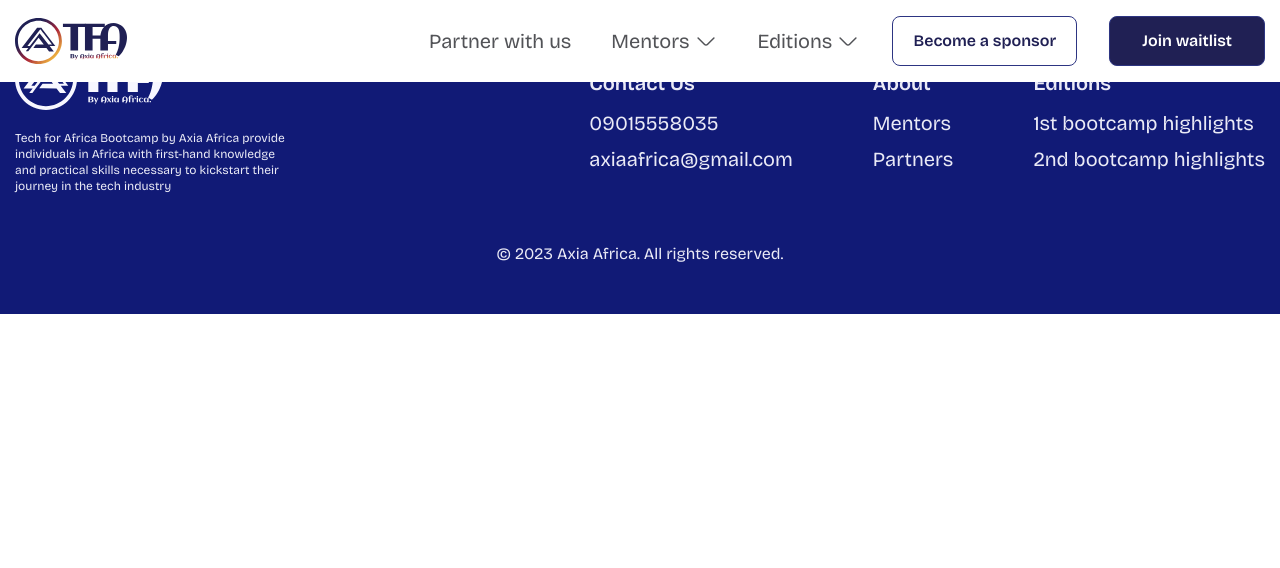
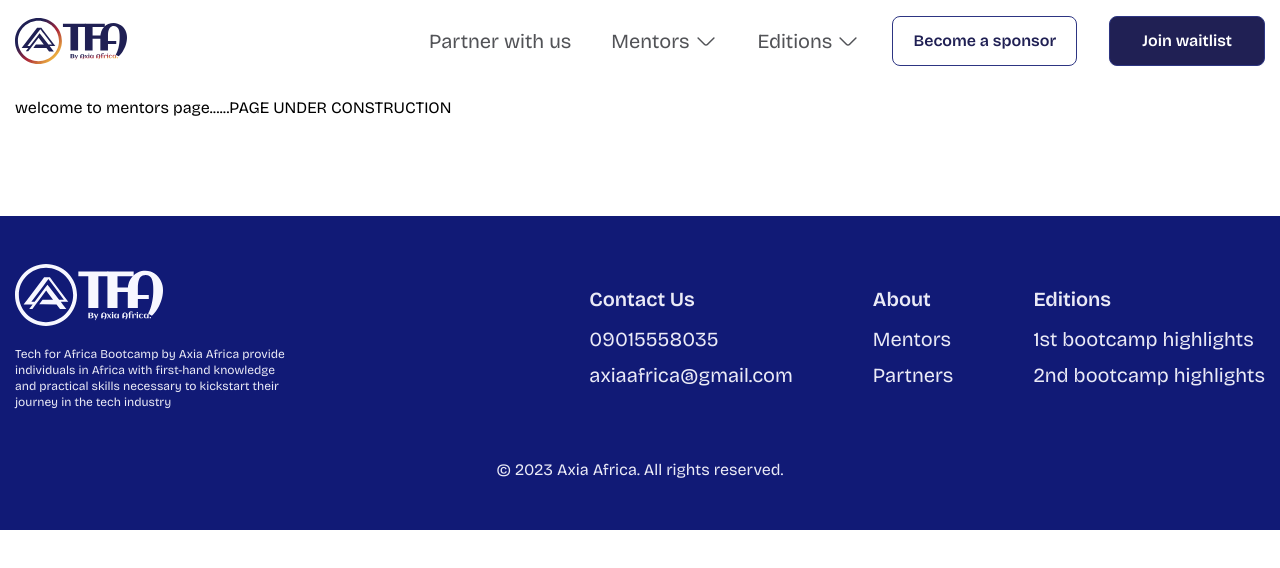
Before and after one commit to axiaafrica/Tech4africa, a Nuxt app: page /mentors in a window 1280 px wide. Shown: the top 568 px of the page. Built offline with nearby package versions, Linux system fonts and the light colour scheme; what vue3-marquee would draw is missing.

Commit message:
little animation

```diff
--- a/components/landing/why.vue
+++ b/components/landing/why.vue
@@ -27,6 +27,7 @@
         src="../../assets/images/homepage/africa.png"
         alt=""
         class="africa w-full object-cover"
+        v-motion-pop-visible
       />
     </div>
   </div>
--- a/components/layout/Footer.vue
+++ b/components/layout/Footer.vue
@@ -4,6 +4,7 @@
       <div class="md:flex md:justify-between md:items-center w-full">
         <div class="mb-6 md:mb-0 w-[278px]">
           <div class="logobox">
+            <nuxt-link to="/">
               <div class="logo text-2xl sm:text-3xl font-semibold">
                 <img
                   src="../../assets/images/icons/axialogo.svg"
@@ -11,6 +12,7 @@
                   class="w-[100px] md:w-[148px]"
                 />
               </div>
+            </nuxt-link>
             <div class="footsummery text-xs mt-5">
               Tech for Africa Bootcamp by Axia Africa provide individuals in Africa with
               first-hand knowledge and practical skills necessary to kickstart their
@@ -33,12 +35,12 @@
           <div class="text-sm md:text-xl">
             <h2 class="mb-3 font-semibold">About</h2>
             <ul class="flex flex-col gap-2">
-              <li>
-                <a href="#" class="hover:underline">Mentors</a>
-              </li>
-              <li>
-                <a href="#" class="hover:underline">Partners</a>
-              </li>
+              <nuxt-link to="/mentors">
+                <li>Mentors</li>
+              </nuxt-link>
+              <nuxt-link to="/partners">
+                <li>Partners</li>
+              </nuxt-link>
             </ul>
           </div>
           <div class="text-sm md:text-xl">
--- a/components/layout/TopBar.vue
+++ b/components/layout/TopBar.vue
@@ -19,6 +19,7 @@
               <nuxt-link to="/partners">
                 <li class="links text-xl">Partner with us</li>
               </nuxt-link>
+              <nuxt-link to="/mentors">
                 <li class="links flex items-center text-xl gap-1">
                   Mentors
                   <span
@@ -26,8 +27,9 @@
                       src="../../assets/images/icons/arrow_drop_down.svg"
                       alt=""
                       class="dropdown w-6 h-6 object-cover"
-                /></span>
-              </li>
+                  /></span></li
+              ></nuxt-link>
+
               <li class="links flex items-center text-xl gap-1">
                 Editions
                 <span
--- /dev/null
+++ b/components/mentors/mheader.vue
@@ -0,0 +1,10 @@
+<template>
+  <div class="ment container-center">
+    welcome to mentors page......PAGE UNDER CONSTRUCTION
+  </div>
+</template>
+
+<script>
+export default {};
+</script>
+<style></style>
--- a/components/partners/pheader.vue
+++ b/components/partners/pheader.vue
@@ -22,16 +22,19 @@
           src="../../assets/images/partner/partner1.png"
           alt=""
           class="w-[300px] h-[364px] object-cover"
+          v-motion-slide-visible-left
         />
         <img
           src="../../assets/images/partner/partner2.png"
           alt=""
           class="w-[350px] h-[453px] object-cover"
+          v-motion-slide-visible-bottom
         />
         <img
           src="../../assets/images/partner/partner3.png"
           alt=""
           class="w-[300px] h-[364px] object-cover"
+          v-motion-slide-visible-right
         />
       </div>
       <div class="btn2 mt-10"><div class="bluebtn">Become a partner</div></div>
--- a/components/partners/sponsorship.vue
+++ b/components/partners/sponsorship.vue
@@ -16,6 +16,7 @@
       <div class="boxes grid grid-cols-3 gap-x-20 gap-y-12 py-16 container-center">
         <div
           class="enablen flex flex-col gap-2 text-greytext"
+          v-motion-fade-visible
           v-for="enables in enable"
           :key="enables.id"
         >
--- /dev/null
+++ b/pages/mentors.vue
@@ -0,0 +1,14 @@
+<template>
+  <div class="py-24">
+    <LazyMentorsMheader />
+
+    <!-- <LazyPartnersMentform /> -->
+  </div>
+</template>
+
+<script setup lang="ts">
+definePageMeta({
+  layout: "default",
+});
+</script>
+<style></style>
```
Lines whose indentation alone changed are shown as unchanged.
